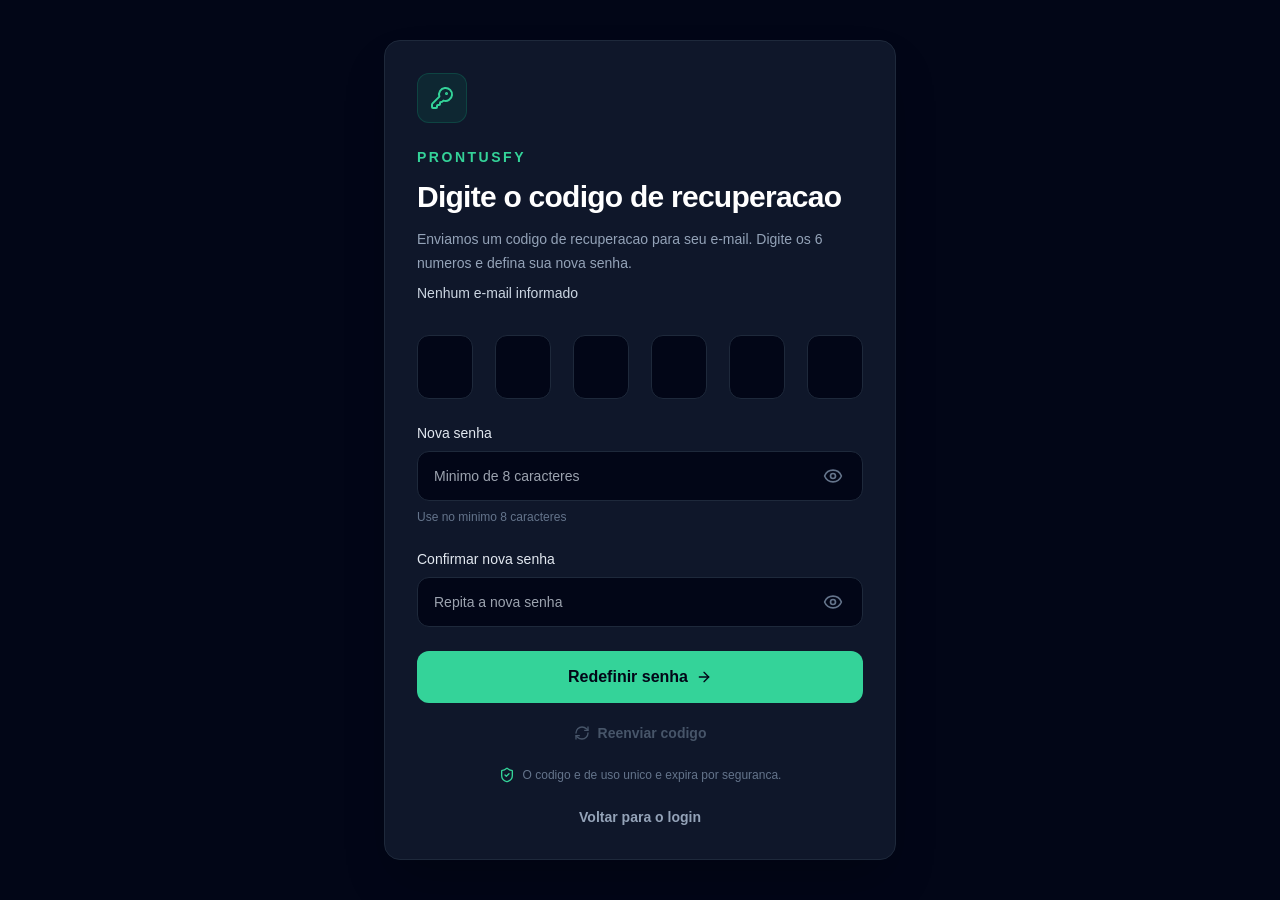
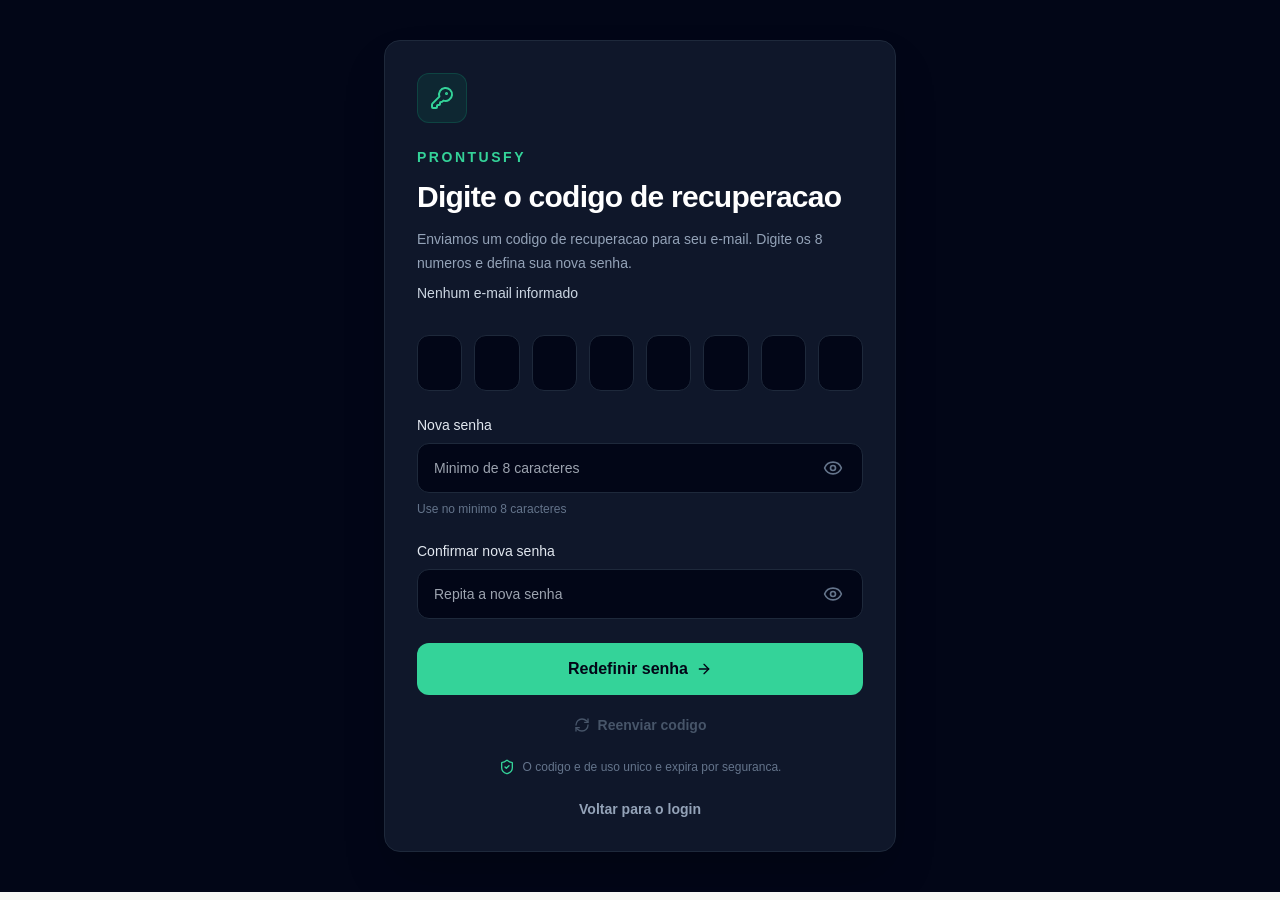
Before and after one commit to barbergrowth523-del/localgrowth, a Next.js app in the folder frontend/: page /esqueci-senha/verificar in a window 1280 px wide. Built offline with nearby package versions, Linux system fonts and the light colour scheme.

Commit message:
fix: support eight digit recovery otp

```diff
--- a/frontend/components/auth/PasswordRecoveryOtp.tsx
+++ b/frontend/components/auth/PasswordRecoveryOtp.tsx
@@ -5,7 +5,7 @@ import { ArrowRight, Eye, EyeOff, KeyRound, RefreshCw, ShieldCheck } from 'lucid
 import { type ClipboardEvent, type FormEvent, type KeyboardEvent, useEffect, useRef, useState } from 'react'
 import { createClient } from '@/lib/supabase/client'
 
-const OTP_LENGTH = 6
+const OTP_LENGTH = 8
 const RESEND_COOLDOWN_SECONDS = 60
 
 export function PasswordRecoveryOtp() {
@@ -65,7 +65,7 @@ export function PasswordRecoveryOtp() {
       return
     }
     if (token.length !== OTP_LENGTH) {
-      setError('Digite os 6 numeros recebidos por e-mail.')
+      setError('Digite os 8 numeros recebidos por e-mail.')
       setLoading(false)
       return
     }
@@ -132,12 +132,12 @@ export function PasswordRecoveryOtp() {
         <div className="mb-6 inline-flex rounded-xl border border-emerald-500/20 bg-emerald-500/10 p-3 text-emerald-400"><KeyRound className="h-6 w-6" /></div>
         <p className="text-sm font-semibold uppercase tracking-[0.18em] text-emerald-400">Prontusfy</p>
         <h1 className="mt-3 text-3xl font-bold tracking-tight">Digite o codigo de recuperacao</h1>
-        <p className="mt-3 text-sm leading-6 text-slate-400">Enviamos um codigo de recuperacao para seu e-mail. Digite os 6 numeros e defina sua nova senha.</p>
+        <p className="mt-3 text-sm leading-6 text-slate-400">Enviamos um codigo de recuperacao para seu e-mail. Digite os 8 numeros e defina sua nova senha.</p>
         <p className="mt-2 truncate text-sm text-slate-300">{email || 'Nenhum e-mail informado'}</p>
 
         <form onSubmit={submit} className="mt-8 space-y-6">
-          <div onPaste={handlePaste} className="flex justify-between gap-2">
-            {digits.map((digit, index) => <input key={index} ref={(element) => { inputs.current[index] = element }} value={digit} onChange={(event) => updateDigit(index, event.target.value)} onKeyDown={(event) => handleKeyDown(index, event)} inputMode="numeric" autoComplete={index === 0 ? 'one-time-code' : 'off'} maxLength={1} aria-label={`Digito ${index + 1}`} className="h-14 w-12 rounded-xl border border-slate-800 bg-slate-950 text-center text-2xl font-bold text-white outline-none transition focus:border-emerald-400 focus:ring-2 focus:ring-emerald-400/20 sm:h-16 sm:w-14" />)}
+          <div onPaste={handlePaste} className="grid grid-cols-4 gap-2 sm:grid-cols-8 sm:gap-3">
+            {digits.map((digit, index) => <input key={index} ref={(element) => { inputs.current[index] = element }} value={digit} onChange={(event) => updateDigit(index, event.target.value)} onKeyDown={(event) => handleKeyDown(index, event)} inputMode="numeric" autoComplete={index === 0 ? 'one-time-code' : 'off'} maxLength={1} aria-label={`Digito ${index + 1}`} className="h-12 w-full rounded-xl border border-slate-800 bg-slate-950 text-center text-2xl font-bold text-white outline-none transition focus:border-emerald-400 focus:ring-2 focus:ring-emerald-400/20 sm:h-14" />)}
           </div>
 
           <label className="block text-sm font-medium text-slate-200">Nova senha<div className="relative mt-2"><input required minLength={8} type={showNewPassword ? 'text' : 'password'} value={newPassword} onChange={(event) => setNewPassword(event.target.value)} className="w-full rounded-xl border border-slate-800 bg-slate-950 px-4 py-3.5 pr-12 text-white outline-none transition focus:border-emerald-400 focus:ring-2 focus:ring-emerald-400/20" placeholder="Minimo de 8 caracteres" /><button type="button" onClick={() => setShowNewPassword((current) => !current)} className="absolute right-3 top-1/2 -translate-y-1/2 rounded-lg p-2 text-slate-500 hover:bg-slate-800 hover:text-emerald-300" aria-label={showNewPassword ? 'Esconder senha' : 'Mostrar senha'}>{showNewPassword ? <EyeOff className="h-5 w-5" /> : <Eye className="h-5 w-5" />}</button></div><span className={`mt-2 block text-xs ${newPassword.length >= 8 ? 'text-emerald-300' : 'text-slate-500'}`}>{strength}</span></label>
--- a/frontend/components/auth/PasswordRecoveryRequest.tsx
+++ b/frontend/components/auth/PasswordRecoveryRequest.tsx
@@ -46,7 +46,7 @@ export function PasswordRecoveryRequest() {
         </div>
         <p className="text-sm font-semibold uppercase tracking-[0.18em] text-emerald-400">Prontusfy</p>
         <h1 className="mt-3 text-3xl font-bold tracking-tight">Recuperar senha</h1>
-        <p className="mt-3 text-sm leading-6 text-slate-400">Informe seu e-mail. Enviaremos um codigo de 6 digitos para confirmar sua identidade.</p>
+        <p className="mt-3 text-sm leading-6 text-slate-400">Informe seu e-mail. Enviaremos um codigo de 8 digitos para confirmar sua identidade.</p>
 
         <form onSubmit={submit} className="mt-8 space-y-4">
           <label className="block text-sm font-medium text-slate-200">
```
